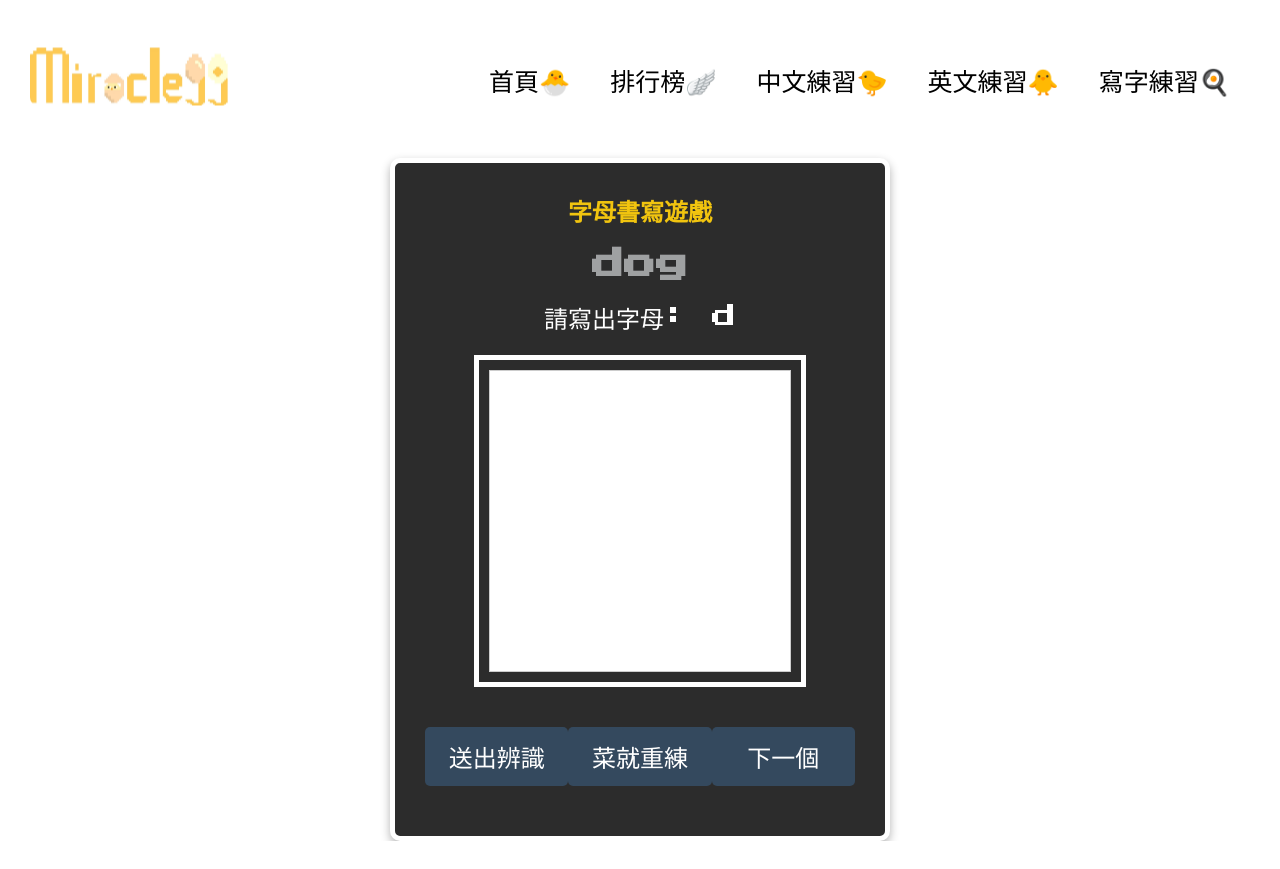
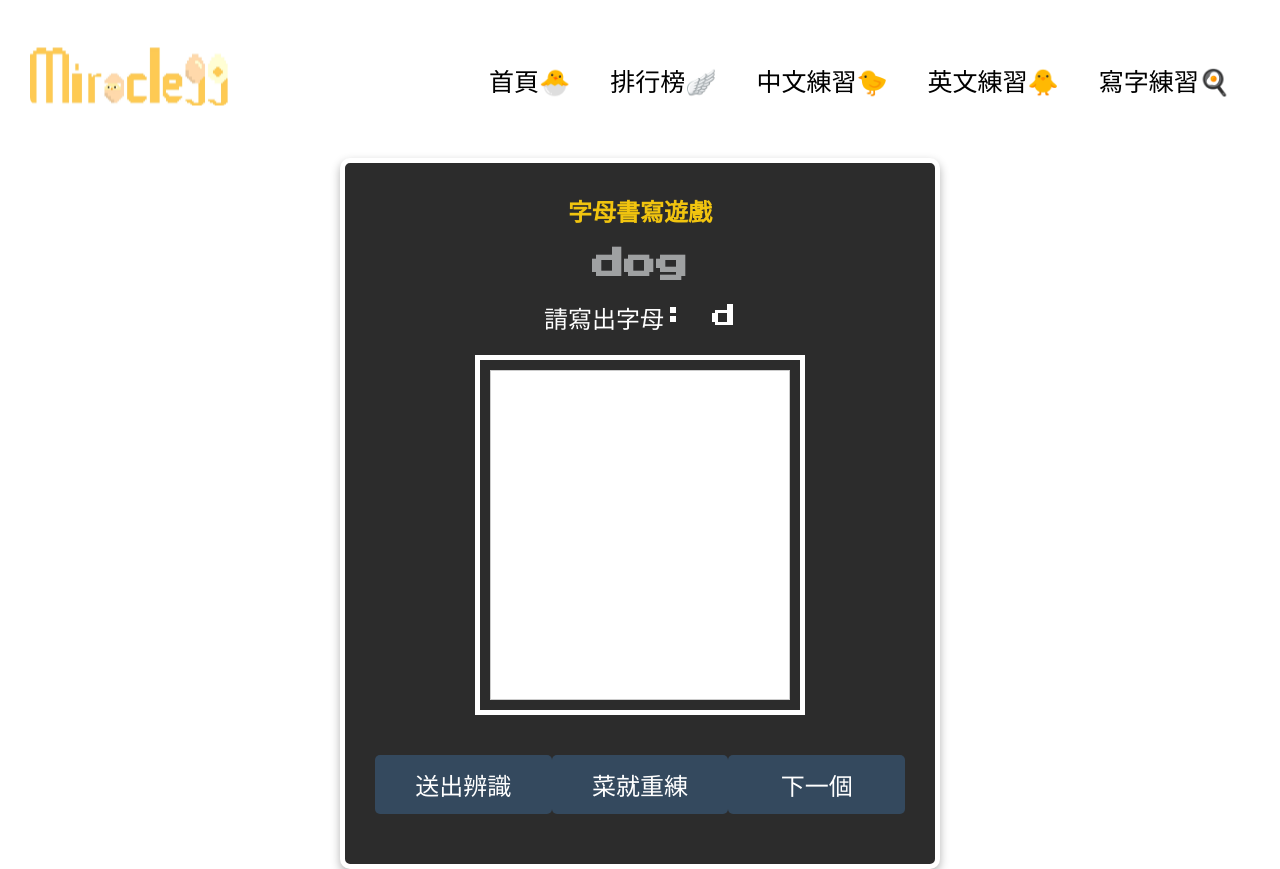
Before and after one commit to haleychang0530/my-react-game, a React (Vite) app in the folder front/: page /gameen in a window 1280 px wide. Before the commit the page ends 841 px from the top, so only its background shows below. Built offline with nearby package versions, Linux system fonts and the light colour scheme; the HTML template or start-up script is replaced by a standard one.

Commit message:
optimize css, let canvas bigger

```diff
--- a/front/src/pages/css/gameen.css
+++ b/front/src/pages/css/gameen.css
@@ -4,7 +4,7 @@
     background-color: #000;
     color: #fff;
     width: 100%;
-    max-width: 500px;
+    max-width: 600px;
     margin: 0 auto;
     padding: 10px;
     border: 5px solid #fff;
@@ -19,6 +19,12 @@
     margin-bottom: 20px;
     text-transform: uppercase;
   }
+
+  canvas {
+    width: 300px;
+    height: 330px;
+  }
+
 
   /* 顯示當前單字 */
   .word-display h2 {
--- a/front/src/pages/css/writingch.css
+++ b/front/src/pages/css/writingch.css
@@ -82,6 +82,7 @@
   font-size: 24px;
   font-weight: bold;
   margin-bottom: 1rem;
+  color: #444;
 }
 
 .canvas-layer {
```
